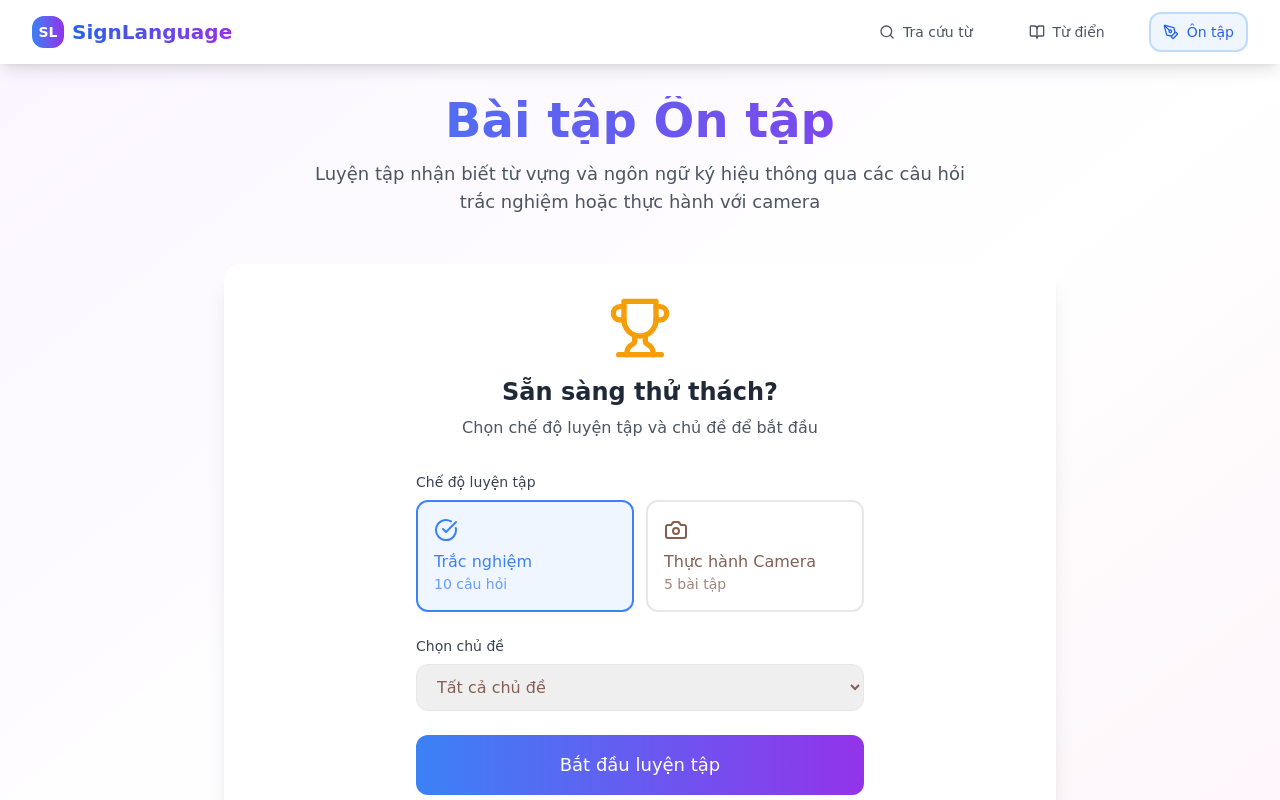
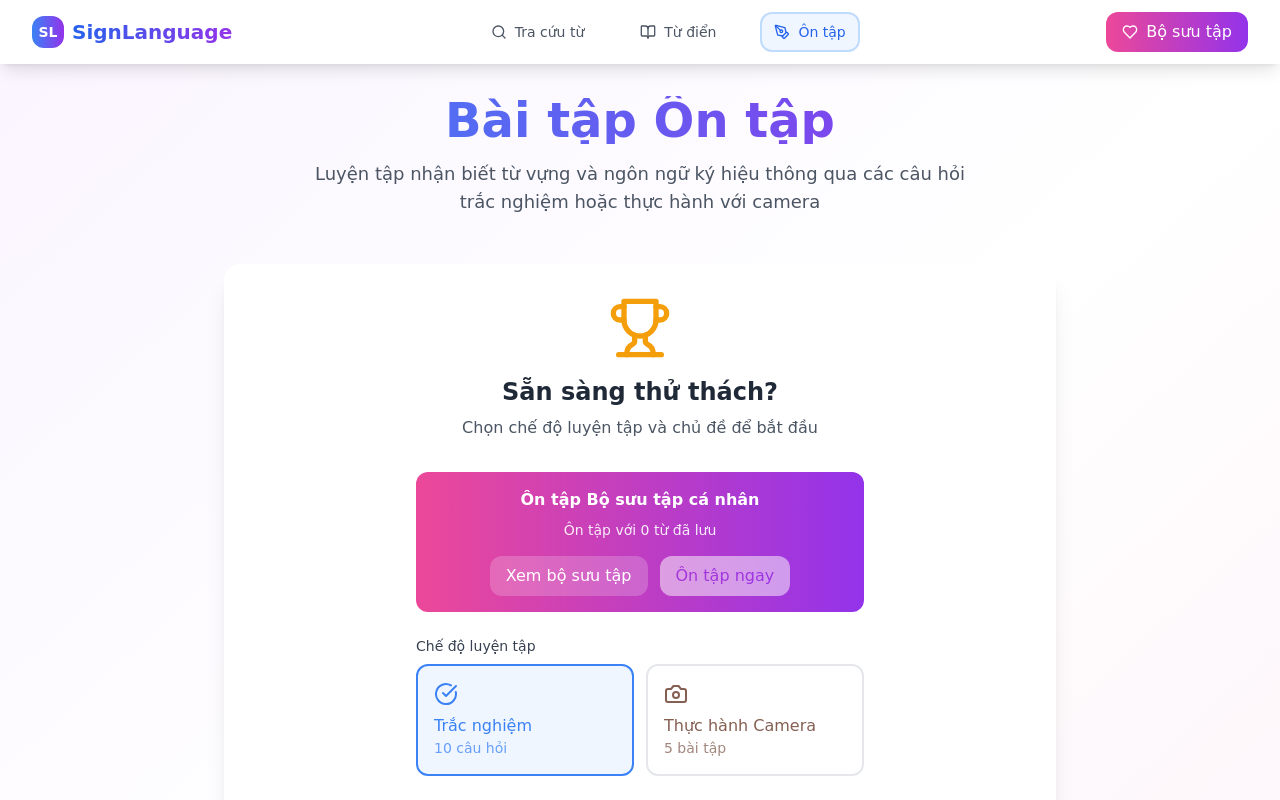
Before and after one commit to vvduc1803/viet-sign-words-explorer, a React (Vite) app: page /practice in a window 1280 px wide. Shown: the top 800 px of the page. Built offline with nearby package versions, Linux system fonts and the light colour scheme.

Commit message:
feat: Add personal collection feature
- Add a "Personal Collection" section where users can add words.
- Allow users to review their personal collection.

```diff
--- a/src/components/Header.tsx
+++ b/src/components/Header.tsx
@@ -1,7 +1,7 @@
 
 import React, { useState } from 'react';
 import { Link, useLocation } from 'react-router-dom';
-import { Menu, X, Search, BookOpen, PenTool } from 'lucide-react';
+import { Menu, X, Search, BookOpen, PenTool, Heart } from 'lucide-react';
 
 const Header = () => {
   const [isOpen, setIsOpen] = useState(false);
@@ -50,6 +50,17 @@ const Header = () => {
             })}
           </nav>
 
+          {/* Personal Collection Button */}
+          <div className="hidden md:block">
+            <Link
+              to="/practice?mode=collection"
+              className="flex items-center space-x-2 bg-gradient-to-r from-pink-500 to-purple-600 text-white px-4 py-2 rounded-lg font-medium hover:shadow-lg transition-all duration-200"
+            >
+              <Heart className="w-4 h-4" />
+              <span>Bộ sưu tập</span>
+            </Link>
+          </div>
+
           {/* Mobile menu button */}
           <div className="md:hidden">
             <button
@@ -88,6 +99,16 @@ const Header = () => {
                 </Link>
               );
             })}
+
+            {/* Mobile Personal Collection */}
+            <Link
+              to="/practice?mode=collection"
+              onClick={() => setIsOpen(false)}
+              className="flex items-center space-x-3 px-3 py-2 rounded-md text-base font-medium bg-gradient-to-r from-pink-500 to-purple-600 text-white"
+            >
+              <Heart className="w-5 h-5" />
+              <span>Bộ sưu tập</span>
+            </Link>
           </div>
         </div>
       )}
--- a/src/pages/Practice.tsx
+++ b/src/pages/Practice.tsx
@@ -1,8 +1,9 @@
 import React, { useState, useEffect } from 'react';
-import { RefreshCw, CheckCircle, XCircle, Trophy, Star, ArrowRight, Camera } from 'lucide-react';
-import { themes, getWordsByTheme, getAllWords, VocabularyItem } from '../data/vocabulary';
+import { RefreshCw, CheckCircle, XCircle, Trophy, Star, ArrowRight, Camera, ArrowLeft } from 'lucide-react';
+import { themes, getWordsByTheme, getAllWords, VocabularyItem, getPersonalCollection } from '../data/vocabulary';
 import VideoPlayer from '../components/VideoPlayer';
 import CameraPractice from '../components/CameraPractice';
+import PersonalCollection from '../components/PersonalCollection';
 
 interface Question {
   id: string;
@@ -26,14 +27,40 @@ const Practice = () => {
   const [gameFinished, setGameFinished] = useState(false);
   const [showCameraPractice, setShowCameraPractice] = useState(false);
   const [cameraScores, setCameraScores] = useState<number[]>([]);
+  const [showPersonalCollection, setShowPersonalCollection] = useState(false);
+  const [personalCollectionWords, setPersonalCollectionWords] = useState<VocabularyItem[]>([]);
 
-  const generateQuestions = (theme: string, mode: 'quiz' | 'camera') => {
-    const words = theme === 'all' ? getAllWords() : getWordsByTheme(theme);
+  // Check URL params to show personal collection
+  useEffect(() => {
+    const urlParams = new URLSearchParams(window.location.search);
+    if (urlParams.get('mode') === 'collection') {
+      setShowPersonalCollection(true);
+    }
+  }, []);
+
+  // Load personal collection words
+  useEffect(() => {
+    setPersonalCollectionWords(getPersonalCollection());
+  }, []);
+
+  const generateQuestions = (theme: string, mode: 'quiz' | 'camera', usePersonalCollection: boolean = false) => {
+    let words: VocabularyItem[];
+
+    if (usePersonalCollection) {
+      words = personalCollectionWords;
+      if (words.length === 0) {
+        return [];
+      }
+    } else {
+      words = theme === 'all' ? getAllWords() : getWordsByTheme(theme);
+    }
+
     const generatedQuestions: Question[] = [];
 
     if (mode === 'camera') {
       // Tạo 5 câu hỏi camera practice
-      for (let i = 0; i < 5; i++) {
+      const questionCount = Math.min(5, words.length);
+      for (let i = 0; i < questionCount; i++) {
         const randomWord = words[Math.floor(Math.random() * words.length)];
         generatedQuestions.push({
           id: `camera${i + 1}`,
@@ -52,7 +79,8 @@ const Practice = () => {
         'complete-sequence'
       ];
 
-      for (let i = 0; i < 10; i++) {
+      const questionCount = Math.min(10, words.length);
+      for (let i = 0; i < questionCount; i++) {
         const randomWord = words[Math.floor(Math.random() * words.length)];
         const questionType = questionTypes[Math.floor(Math.random() * questionTypes.length)];
 
@@ -60,7 +88,7 @@ const Practice = () => {
         const wrongAnswers = words
           .filter(w => w.id !== randomWord.id)
           .sort(() => Math.random() - 0.5)
-          .slice(0, 3);
+          .slice(0, Math.min(3, words.length - 1));
 
         const options = [randomWord, ...wrongAnswers].sort(() => Math.random() - 0.5);
 
@@ -99,8 +127,13 @@ const Practice = () => {
     return generatedQuestions;
   };
 
-  const startGame = () => {
-    const newQuestions = generateQuestions(selectedTheme, practiceMode);
+  const startGame = (usePersonalCollection: boolean = false) => {
+    const newQuestions = generateQuestions(selectedTheme, practiceMode, usePersonalCollection);
+    if (newQuestions.length === 0) {
+      alert('Bộ sưu tập cá nhân của bạn chưa có từ nào. Hãy thêm từ vào bộ sưu tập trước!');
+      return;
+    }
+
     setQuestions(newQuestions);
     setCurrentQuestion(0);
     setSelectedAnswer(null);
@@ -110,6 +143,7 @@ const Practice = () => {
     setGameStarted(true);
     setGameFinished(false);
     setCameraScores([]);
+    setShowPersonalCollection(false);
   };
 
   const selectAnswer = (wordId: string) => {
@@ -176,13 +210,28 @@ const Practice = () => {
   };
 
   const getScoreMessage = () => {
-    const totalQuestions = practiceMode === 'camera' ? 5 : 10;
+    const totalQuestions = questions.length;
     const percentage = (score / totalQuestions) * 100;
     if (percentage >= 90) return { message: "Xuất sắc! 🎉", color: "text-green-600" };
     if (percentage >= 70) return { message: "Tốt! 👏", color: "text-blue-600" };
     if (percentage >= 50) return { message: "Khá! 👍", color: "text-yellow-600" };
     return { message: "Cần cố gắng thêm! 💪", color: "text-red-600" };
   };
+
+  const handlePersonalCollectionPlayGame = (words: VocabularyItem[]) => {
+    setPersonalCollectionWords(words);
+    startGame(true);
+  };
+
+  // Show personal collection
+  if (showPersonalCollection) {
+    return (
+      <PersonalCollection
+        onBack={() => setShowPersonalCollection(false)}
+        onPlayGame={handlePersonalCollectionPlayGame}
+      />
+    );
+  }
 
   // Hiển thị camera practice modal
   if (showCameraPractice && questions[currentQuestion]) {
@@ -217,6 +266,31 @@ const Practice = () => {
               <p className="text-gray-600">
                 Chọn chế độ luyện tập và chủ đề để bắt đầu
               </p>
+            </div>
+
+            {/* Personal Collection Option */}
+            <div className="max-w-md mx-auto mb-6">
+              <div className="bg-gradient-to-r from-pink-500 to-purple-600 p-4 rounded-xl text-white text-center">
+                <h3 className="font-bold mb-2">Ôn tập Bộ sưu tập cá nhân</h3>
+                <p className="text-sm mb-4 opacity-90">
+                  Ôn tập với {personalCollectionWords.length} từ đã lưu
+                </p>
+                <div className="flex gap-3 justify-center">
+                  <button
+                    onClick={() => setShowPersonalCollection(true)}
+                    className="bg-white/20 hover:bg-white/30 px-4 py-2 rounded-lg transition-colors"
+                  >
+                    Xem bộ sưu tập
+                  </button>
+                  <button
+                    onClick={() => startGame(true)}
+                    disabled={personalCollectionWords.length === 0}
+                    className="bg-white text-purple-600 hover:bg-gray-100 px-4 py-2 rounded-lg font-medium transition-colors disabled:opacity-50 disabled:cursor-not-allowed"
+                  >
+                    Ôn tập ngay
+                  </button>
+                </div>
+              </div>
             </div>
 
             <div className="max-w-md mx-auto space-y-6">
@@ -271,7 +345,7 @@ const Practice = () => {
               </div>
 
               <button
-                onClick={startGame}
+                onClick={() => startGame(false)}
                 className="w-full btn-primary text-lg py-4"
               >
                 Bắt đầu luyện tập
@@ -310,7 +384,7 @@ const Practice = () => {
 
   if (gameFinished) {
     const scoreInfo = getScoreMessage();
-    const totalQuestions = practiceMode === 'camera' ? 5 : 10;
+    const totalQuestions = questions.length;
 
     return (
       <div className="min-h-screen bg-gradient-to-br from-purple-50 via-white to-pink-50">
@@ -365,7 +439,7 @@ const Practice = () => {
 
             <div className="flex flex-col sm:flex-row gap-4 justify-center">
               <button
-                onClick={startGame}
+                onClick={() => startGame(false)}
                 className="btn-primary"
               >
                 <RefreshCw className="w-4 h-4 mr-2" />
@@ -528,7 +602,7 @@ const Practice = () => {
                     )}
                     <div>
                       <div className="font-medium">{option.word}</div>
-                      <div className="text-sm opacity-75">{option.theme}</div>
+                      <div className="text-sm opacity-75">{option.category}</div>
                     </div>
                     {showResult && showCorrect && (
                       <CheckCircle className="w-5 h-5 text-green-500 ml-auto" />
```
